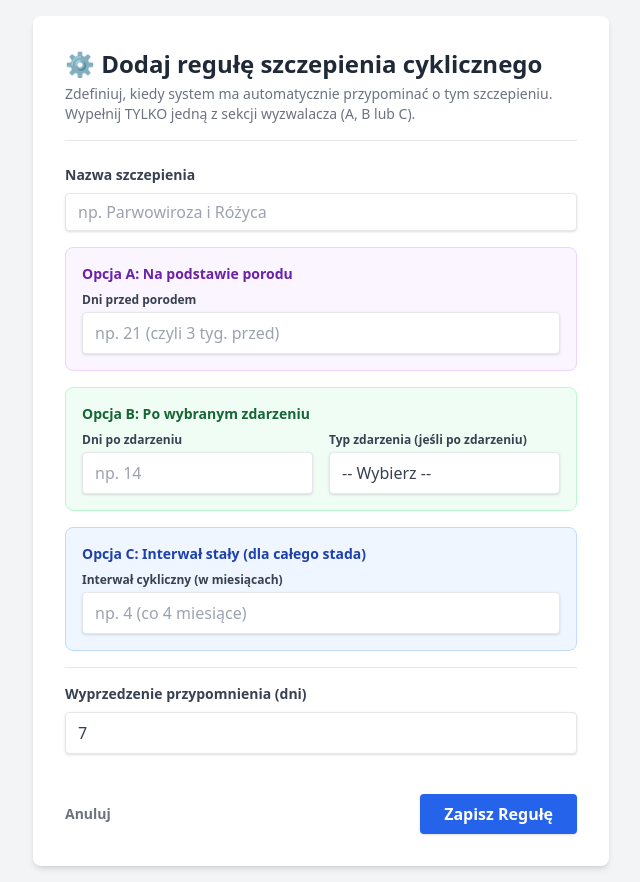
After one commit to toniemasz/managerGospodarstwa, a Django app: page /konfiguracja/szczepienie/dodaj/ in a window 1280 px wide. The commit adds this page. Shown: the whole page, without its empty margins (319-959 px from the left). Run offline with Django 5.2, Linux system fonts and the light colour scheme; the visitor is signed in with stand-in values (Sample User, id 1); some libraries are stand-ins or nearby versions.

Commit message:
Szczepienia

```diff
--- a/sows/forms.py
+++ b/sows/forms.py
@@ -1,8 +1,46 @@
 # sows/forms.py
 from django import forms
-from .models import SowModel, SowEventModel
+
+from .infrastructure.repositories import VaccinationPlanRepository
+from .models import SowModel, SowEventModel, VaccinationPlanModel
 from django.core.exceptions import ValidationError
 
+
+class VaccinationPlanForm(forms.ModelForm):
+    class Meta:
+        model = VaccinationPlanModel
+        fields = ['name', 'days_before_farrowing', 'days_after_event', 'event_source', 'interval_months',
+                  'reminder_days_ahead']
+        labels = {
+            'name': 'Nazwa szczepienia',
+            'days_before_farrowing': 'Dni przed porodem',
+            'days_after_event': 'Dni po zdarzeniu',
+            'event_source': 'Typ zdarzenia (jeśli po zdarzeniu)',
+            'interval_months': 'Interwał cykliczny (w miesiącach)',
+            'reminder_days_ahead': 'Wyprzedzenie przypomnienia (dni)'
+        }
+
+    def clean(self):
+        cleaned_data = super().clean()
+        dbf = cleaned_data.get('days_before_farrowing')
+        dae = cleaned_data.get('days_after_event')
+        src = cleaned_data.get('event_source')
+        im = cleaned_data.get('interval_months')
+
+        # Walidacja logiki biznesowej: przynajmniej jeden warunek musi być wybrany,
+        # i nie mogą się one ze sobą logicznie wykluczać.
+        conditions = [bool(dbf), bool(dae), bool(im)]
+        if sum(conditions) > 1:
+            raise ValidationError(
+                "Wybierz tylko jedną metodę wyzwalania szczepienia (albo przed porodem, albo po zdarzeniu, albo cyklicznie).")
+
+        if sum(conditions) == 0:
+            raise ValidationError("Musisz zdefiniować przynajmniej jeden warunek uruchomienia szczepienia.")
+
+        if dae and not src:
+            self.add_error('event_source', "Podaj, od jakiego zdarzenia mają być liczone dni.")
+
+        return cleaned_data
 
 class SowForm(forms.ModelForm):
     class Meta:
@@ -19,6 +57,8 @@ class SowForm(forms.ModelForm):
 
 class SowEventForm(forms.ModelForm):
     # Dotychczasowe pola dodatkowe
+
+    vaccine_name = forms.ChoiceField(label="Nazwa szczepienia / Szczepionka", required=False)
     technician = forms.CharField(label="Inseminator / Technik", required=False)
     born_alive = forms.IntegerField(label="Urodzone żywe", min_value=0, required=False)
     born_dead = forms.IntegerField(label="Urodzone martwe", min_value=0, required=False)
@@ -51,6 +91,10 @@ class SowEventForm(forms.ModelForm):
     def __init__(self, *args, **kwargs):
         self.sow_status = kwargs.pop('sow_status', None)
         super().__init__(*args, **kwargs)
+
+
+        repo = VaccinationPlanRepository()
+        self.fields['vaccine_name'].choices = repo.get_plan_choices()
 
     def clean(self):
         cleaned_data = super().clean()
--- a/sows/models.py
+++ b/sows/models.py
@@ -5,10 +5,18 @@ from datetime import date
 
 
 class VaccinationPlanModel(models.Model):
-    """Słownik planowanych szczepień dla całego stada."""
-    name = models.CharField(max_length=100, verbose_name="Nazwa szczepienia")
+    """Konfiguracja cyklicznych szczepień dla stada."""
+    EVENT_SOURCES = [
+        ('FARROWING', 'Oproszenie'),
+        ('INSEMINATION', 'Inseminacja'),
+    ]
+
+    name = models.CharField(max_length=100, verbose_name="Nazwa szczepienia", unique=True)
     days_before_farrowing = models.IntegerField(null=True, blank=True, help_text="Ile dni przed porodem?")
+    days_after_event = models.IntegerField(null=True, blank=True, help_text="Ile dni po zdarzeniu?")
+    event_source = models.CharField(max_length=20, choices=EVENT_SOURCES, null=True, blank=True, help_text="Zdarzenie odniesienia")
     interval_months = models.IntegerField(null=True, blank=True, help_text="Cyklicznie co X miesięcy?")
+    reminder_days_ahead = models.IntegerField(default=7, help_text="Ile dni wcześniej wyświetlać przypomnienie?")
 
     def __str__(self):
         return self.name
--- a/sows/urls.py
+++ b/sows/urls.py
@@ -11,7 +11,8 @@ from .views import (
     edit_event_view,
     delete_event_view,
     bulk_vaccinate_view,
-    bulk_pregnancy_check_view
+    bulk_pregnancy_check_view,
+    add_vaccination_plan_view
 
 )
 
@@ -23,7 +24,7 @@ urlpatterns = [
     path('zdarzenie/<int:event_id>/edytuj/', edit_event_view, name='edit_event'),
     path('zdarzenie/<int:event_id>/usun/', delete_event_view, name='delete_event'),
 
-    # Zmiana na <int:sow_id>
+
     path('maciory/<int:sow_id>/', sow_detail_view, name='sow_detail'),
     path('maciory/szczepienie-grupowe/', bulk_vaccinate_view, name='bulk_vaccinate'),
     path('maciory/badania-grupowe/', bulk_pregnancy_check_view, name='bulk_pregnancy_check'),
@@ -31,4 +32,5 @@ urlpatterns = [
 
     path('login/', auth_views.LoginView.as_view(template_name='registration/login.html'), name='login'),
     path('logout/', auth_views.LogoutView.as_view(next_page='login'), name='logout'),
+    path('konfiguracja/szczepienie/dodaj/', add_vaccination_plan_view, name='add_vaccination_plan'),
 ]
--- a/sows/views.py
+++ b/sows/views.py
@@ -5,9 +5,9 @@ from datetime import date
 
 from .application.services import SowDashboardService
 from .infrastructure.repositories import SowRepository
-from .forms import SowForm, SowEventForm
+from .forms import SowForm, SowEventForm, VaccinationPlanForm
 from .models import SowModel, SowEventModel
-from django.http import HttpResponse  # <-- DODAJ TO
+from django.http import HttpResponse
 import traceback
 
 
@@ -23,7 +23,6 @@ def dashboard_view(request):
         context = service.get_dashboard_summary()
         return render(request, 'sows/dashboard.html', context)
     except Exception as e:
-        # Ten kod przechwyci ukryty błąd 500 i wyświetli go na ekranie!
         error_html = f"<h2>Wystąpił błąd w danych!</h2><br><b>Powód:</b> {str(e)}<br><br><b>Dokładne miejsce w kodzie:</b><br><pre>{traceback.format_exc()}</pre>"
         return HttpResponse(error_html, status=500)
 
@@ -40,6 +39,18 @@ def add_sow_view(request):
     return render(request, 'sows/add_sow.html', {'form': form})
 
 
+@login_required
+def add_vaccination_plan_view(request):
+    """Widok odpowiedzialny za konfigurację nowych szczepień cyklicznych."""
+    if request.method == 'POST':
+        form = VaccinationPlanForm(request.POST)
+        if form.is_valid():
+            form.save()
+            return redirect('dashboard')
+    else:
+        form = VaccinationPlanForm()
+
+    return render(request, 'sows/add_vaccination_plan.html', {'form': form})
 @login_required
 def sow_detail_view(request, sow_id):
     db_sow = get_object_or_404(SowModel, id=sow_id)
@@ -112,7 +123,6 @@ def bulk_vaccinate_view(request):
         vaccine_name = request.POST.get('vaccine_name')
         cycle_id = request.POST.get('cycle_id')
 
-        # Jeśli kliknięto przycisk "Zapisz szczepienia" na ekranie potwierdzenia
         if request.POST.get('confirm') == 'yes':
             for s_id in sow_ids:
                 db_sow = get_object_or_404(SowModel, id=s_id)
--- a/templates/sows/add_event.html
+++ b/templates/sows/add_event.html
@@ -79,7 +79,11 @@
 
             <div id="sec_vaccination" class="p-4 bg-teal-50 rounded-lg border border-teal-200 hidden">
                 <label class="block text-gray-700 text-sm font-bold mb-2">{{ form.vaccine_name.label }}</label>
-                <input type="text" name="vaccine_name" value="{{ form.vaccine_name.value|default:'' }}" class="shadow appearance-none border rounded w-full py-2 px-3 text-gray-700 leading-tight focus:outline-none focus:ring-2 focus:ring-teal-500" placeholder="Wpisz nazwę szczepionki">
+                <select name="vaccine_name" id="id_vaccine_name" class="shadow appearance-none border rounded w-full py-2 px-3 text-gray-700 leading-tight focus:outline-none focus:ring-2 focus:ring-teal-500">
+                    {% for value, text in form.fields.vaccine_name.choices %}
+                        <option value="{{ value }}" {% if form.vaccine_name.value == value %}selected{% endif %}>{{ text }}</option>
+                    {% endfor %}
+                </select>
                 {% if form.vaccine_name.errors %}
                     <p class="text-red-600 text-sm font-bold mt-2 bg-red-50 border-l-4 border-red-500 p-2 rounded">
                         {{ form.vaccine_name.errors.0 }}
--- /dev/null
+++ b/templates/sows/add_vaccination_plan.html
@@ -0,0 +1,76 @@
+<!DOCTYPE html>
+<html lang="pl">
+<head>
+    <meta charset="UTF-8">
+    <meta name="viewport" content="width=device-width, initial-scale=1.0">
+    <title>Konfiguracja Szczepienia Cyklicznego</title>
+    <script src="https://cdn.tailwindcss.com"></script>
+</head>
+<body class="bg-gray-100 flex items-center justify-center min-h-screen p-4">
+    <div class="bg-white p-6 md:p-8 rounded-lg shadow-md w-full max-w-xl">
+        <header class="mb-6 border-b pb-4">
+            <h2 class="text-2xl font-bold text-gray-800">⚙️ Dodaj regułę szczepienia cyklicznego</h2>
+            <p class="text-sm text-gray-500 mt-1">Zdefiniuj, kiedy system ma automatycznie przypominać o tym szczepieniu. Wypełnij TYLKO jedną z sekcji wyzwalacza (A, B lub C).</p>
+        </header>
+
+        {% if form.non_field_errors %}
+            <div class="bg-red-100 border-l-4 border-red-500 text-red-700 p-4 mb-4" role="alert">
+                {% for error in form.non_field_errors %}
+                    <p class="font-bold">{{ error }}</p>
+                {% endfor %}
+            </div>
+        {% endif %}
+
+        <form method="post" class="space-y-4">
+            {% csrf_token %}
+
+            <div class="mb-4">
+                <label class="block text-gray-700 text-sm font-bold mb-2">{{ form.name.label }}</label>
+                {{ form.name.errors }}
+                <input type="text" name="name" class="shadow appearance-none border rounded w-full py-2 px-3 text-gray-700 leading-tight focus:outline-none focus:ring-2 focus:ring-blue-500" placeholder="np. Parwowiroza i Różyca" required>
+            </div>
+
+            <div class="p-4 bg-purple-50 rounded-lg border border-purple-200">
+                <h3 class="text-sm font-bold text-purple-800 mb-2">Opcja A: Na podstawie porodu</h3>
+                <label class="block text-gray-700 text-xs font-bold mb-1">{{ form.days_before_farrowing.label }}</label>
+                <input type="number" name="days_before_farrowing" class="shadow appearance-none border rounded w-full py-2 px-3 text-gray-700" placeholder="np. 21 (czyli 3 tyg. przed)">
+            </div>
+
+            <div class="p-4 bg-green-50 rounded-lg border border-green-200">
+                <h3 class="text-sm font-bold text-green-800 mb-2">Opcja B: Po wybranym zdarzeniu</h3>
+                <div class="grid grid-cols-2 gap-4">
+                    <div>
+                        <label class="block text-gray-700 text-xs font-bold mb-1">{{ form.days_after_event.label }}</label>
+                        <input type="number" name="days_after_event" class="shadow appearance-none border rounded w-full py-2 px-3 text-gray-700" placeholder="np. 14">
+                    </div>
+                    <div>
+                        <label class="block text-gray-700 text-xs font-bold mb-1">{{ form.event_source.label }}</label>
+                        <select name="event_source" class="shadow appearance-none border rounded w-full py-2 px-3 text-gray-700 bg-white">
+                            <option value="">-- Wybierz --</option>
+                            {% for value, text in form.fields.event_source.choices %}
+                                {% if value %}<option value="{{ value }}">{{ text }}</option>{% endif %}
+                            {% endfor %}
+                        </select>
+                    </div>
+                </div>
+            </div>
+
+            <div class="p-4 bg-blue-50 rounded-lg border border-blue-200">
+                <h3 class="text-sm font-bold text-blue-800 mb-2">Opcja C: Interwał stały (dla całego stada)</h3>
+                <label class="block text-gray-700 text-xs font-bold mb-1">{{ form.interval_months.label }}</label>
+                <input type="number" name="interval_months" class="shadow appearance-none border rounded w-full py-2 px-3 text-gray-700" placeholder="np. 4 (co 4 miesiące)">
+            </div>
+
+            <div class="mt-4 border-t pt-4">
+                <label class="block text-gray-700 text-sm font-bold mb-2">{{ form.reminder_days_ahead.label }}</label>
+                <input type="number" name="reminder_days_ahead" value="7" class="shadow appearance-none border rounded w-full py-2 px-3 text-gray-700 w-1/3" required>
+            </div>
+
+            <div class="flex justify-between items-center pt-6">
+                <a href="{% url 'dashboard' %}" class="text-gray-500 hover:text-gray-800 text-sm font-bold">Anuluj</a>
+                <button type="submit" class="bg-blue-600 hover:bg-blue-700 text-white font-bold py-2 px-6 rounded focus:outline-none shadow">Zapisz Regułę</button>
+            </div>
+        </form>
+    </div>
+</body>
+</html>
```
Also changed, not shown: sows/infrastructure/repositories.py (+16 -0 lines), templates/sows/dashboard.html (+9 -3 lines).
